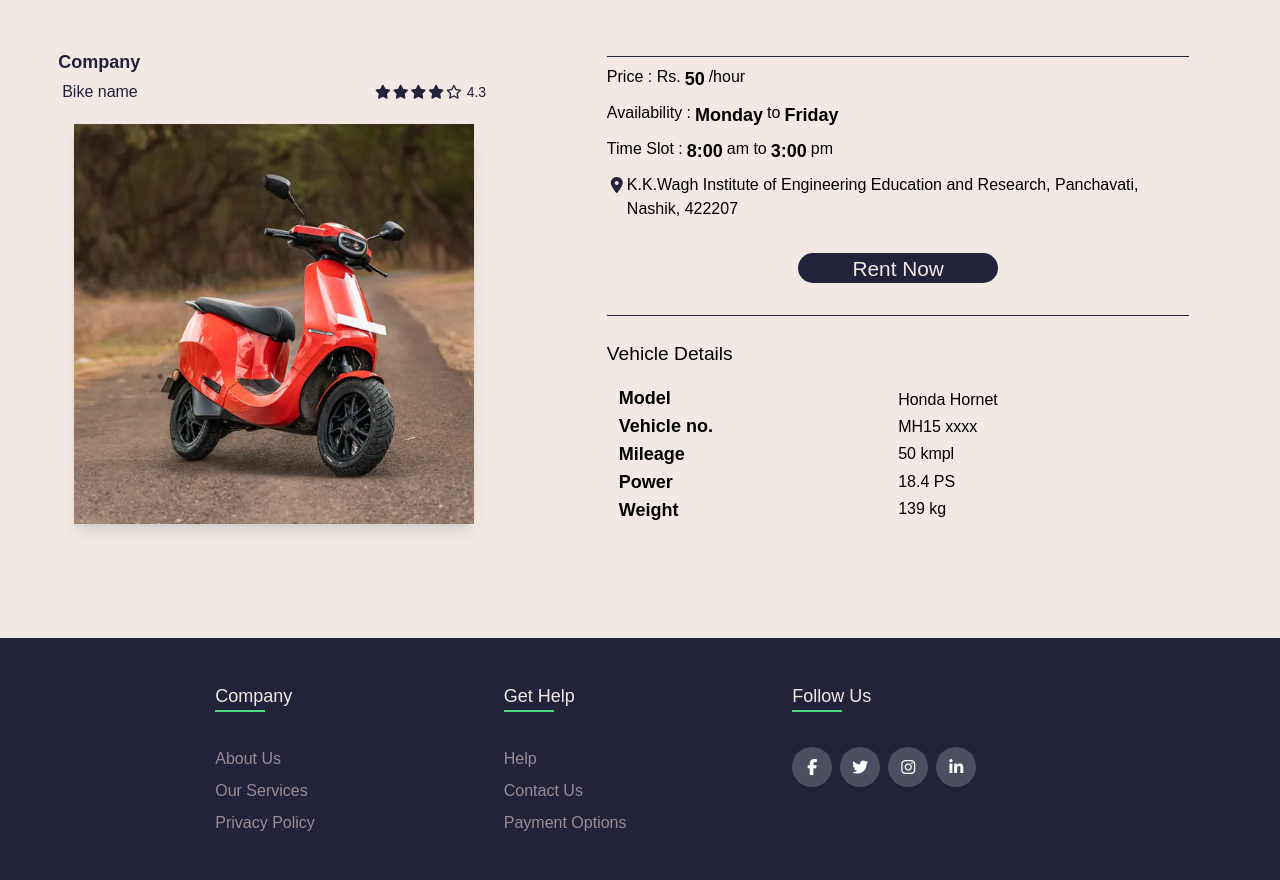
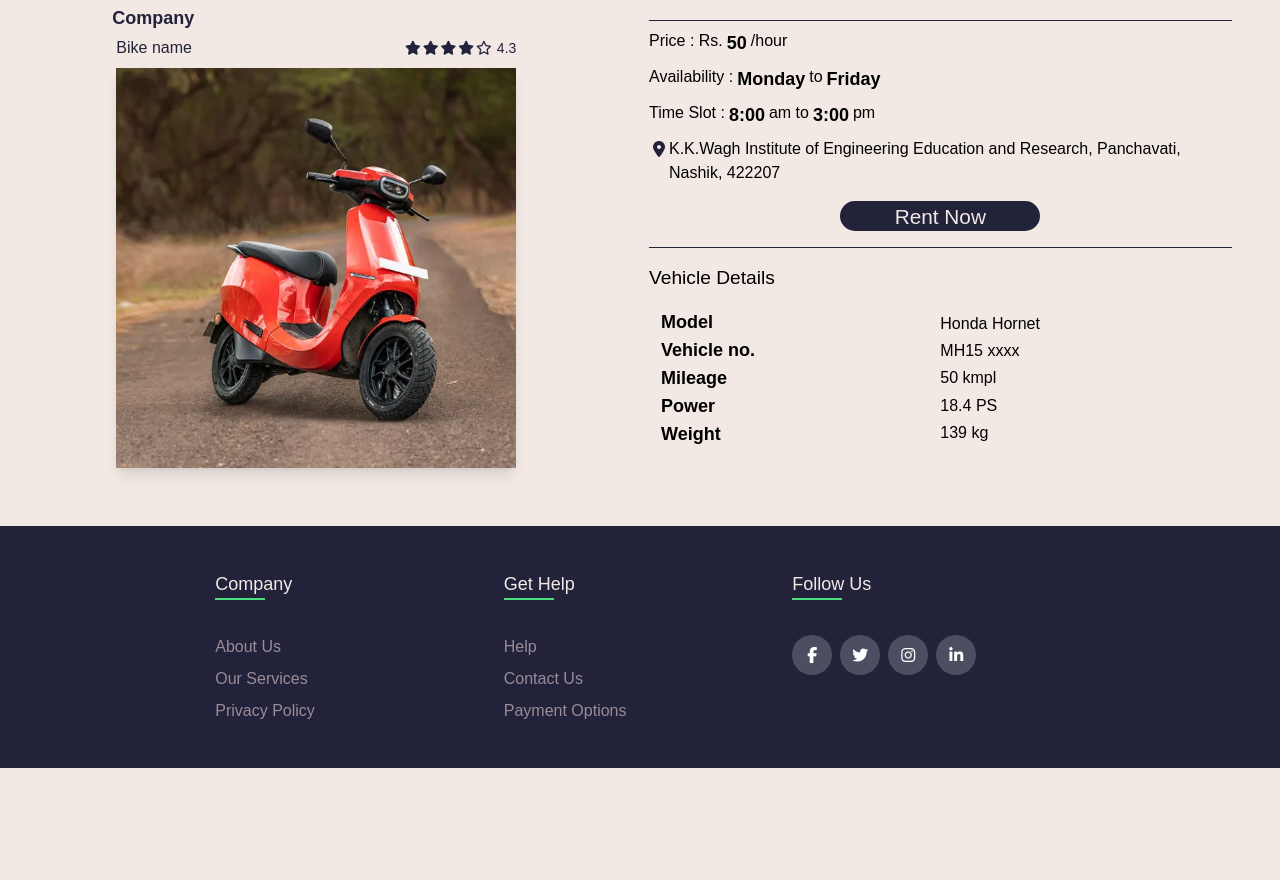
Before and after one commit to rasika2670/QRides, a PHP site: page /product.html in a window 1280 px wide. Shown: the part 60-940 px from the top of the page. After the commit the page ends 828 px from the top, so only its background shows below. Run offline with PHP 8.4, Linux system fonts and the light colour scheme; style sheets or scripts are compiled from the project's sources.

Commit message:
product update

```diff
--- a/product.html
+++ b/product.html
@@ -50,7 +50,7 @@
     <div id="sidebar-overlay" class="fixed inset-0 bg-black bg-opacity-50 hidden"></div>
 
     <div class="flex w-[100%] flex-col justify-center lg:flex-row px-4">
-        <div class=" flex my-12 mx-auto flex-col ">
+        <div class=" flex my-1 mx-auto flex-col ">
                 <p class="font-bold text-lg">Company</p>
                 <div class="flex justify-between">
                     <p class="text-Bpurple m-1">Bike name</p>
@@ -63,14 +63,14 @@
                         <p class="rating m-1">4.3</p>
                     </div>
                 </div>
-                <div class="max-w-[400px] h-[400px] bg-contain flex items-center justify-center shadow-lg m-4" >
+                <div class="max-w-[400px] h-[400px] bg-contain flex items-center justify-center shadow-lg m-1" >
                     <img src="./Images/scooty1.webp" alt=""  class="object-cover w-full h-full">
                 </div>
         </div>
 
 
         <!-- Changing-part for other pages -->
-        <div class=" my-12 mx-auto flex flex-col min-w-[45%]">
+        <div class="flex flex-col min-w-[50%]">
             <div class="flex flex-col gap-2 w-[90%] justify-center m-auto text-black">
             <hr class="block" style="height: 1px; background-color: #22223b; border: none;">
 
@@ -90,7 +90,7 @@
                 <i class="fa-solid fa-location-dot" style="color: #22223b; margin: 4px;"></i>
                 <p>K.K.Wagh Institute of Engineering Education and Research, Panchavati, Nashik, 422207</p>
             </div>
-            <button id="bookNowBtn" class="bg-Bpurple text-Twhite text-[1.3rem] m-6 relative self-center h-[30px] w-[200px] rounded-2xl cursor-pointer hover:opacity-80 transition-all duration-200">
+            <button id="bookNowBtn" class="bg-Bpurple text-Twhite text-[1.3rem] m-2 relative self-center h-[30px] w-[200px] rounded-2xl cursor-pointer hover:opacity-80 transition-all duration-200">
                 Rent Now
             </button>
 
@@ -111,7 +111,7 @@
 
             <hr style="height: 1px; background-color: #22223b; border: none;">
 
-            <p style="font-size: 1.2rem; margin-top: 1rem;">Vehicle Details</p>
+            <p style="font-size: 1.2rem; margin-top: 0.5rem;">Vehicle Details</p>
 
             <div style="display: flex; padding:0.5rem;">
                 <div style="position: relative; width: 50%; display: flex; flex-direction: column; justify-content: space-evenly;" >
```
Also changed, not shown: help.html (+10 -6 lines), page4.html (+11 -9 lines), rent.css (+9 -7 lines).
